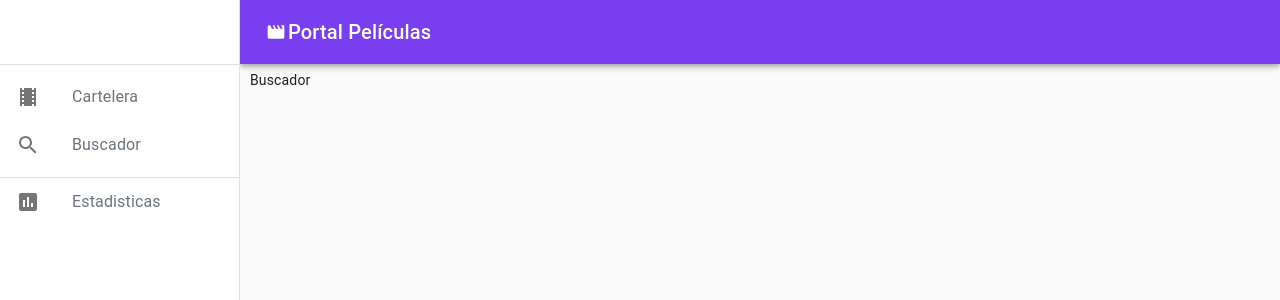
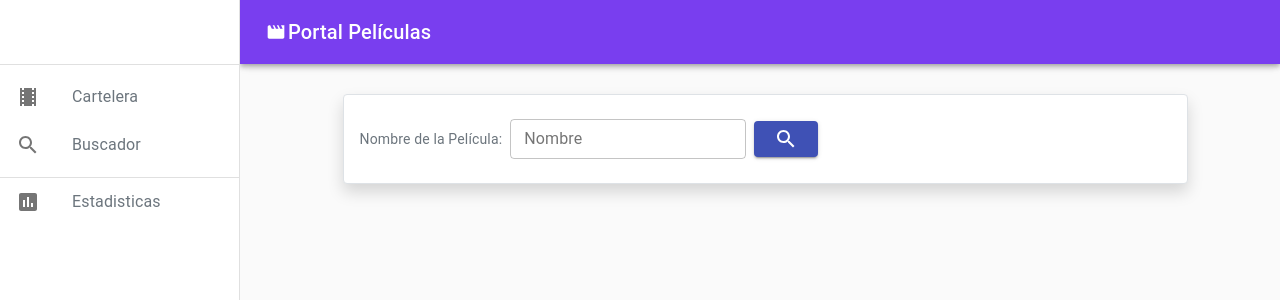
Before and after one commit to djimenezpalacios12/proyecto-final-gen-7-reactjs_dj, a React (Create React App) app: page /buscador in a window 1280 px wide. Shown: the top 300 px of the page. Built offline with nearby package versions, Linux system fonts and the light colour scheme; no server answers.

Commit message:
Feature: Custom Hooks, buscador de peliculas, otros

```diff
--- a/src/client/movies.js
+++ b/src/client/movies.js
@@ -15,7 +15,6 @@ export const theatresMovies = (value) => {
 };
 
 // Peliculas
-// /search/movie?api_key=4029d79d74e42928c21cfa6bcdf1eda4&query=algo&page=1
 export const getMovieInfo = (value) => {
   return client.get(`/search/movie?${api_key}&query=${value}&page=1`);
 };
--- a/src/components/inputField/inputField.js
+++ b/src/components/inputField/inputField.js
@@ -6,7 +6,7 @@ export default function InputField({ ...props }) {
     <Box
       component="div"
       sx={{
-        "& > :not(style)": { m: 1, width: "10ch" },
+        "& > :not(style)": { m: 1, width: "30ch" },
       }}
       noValidate
       autoComplete="off"
--- /dev/null
+++ b/src/hooks/useSearch.js
@@ -0,0 +1,25 @@
+import { useState } from "react";
+import { getMovieInfo } from "../client/movies";
+import { setLoading } from "../actions/index";
+import { useDispatch } from "react-redux";
+
+const useSearch = (nameMovie) => {
+  const [movie, setMovie] = useState("");
+  const dispatch = useDispatch();
+
+  async function getMovie(nameMovie) {
+    dispatch(setLoading(true));
+    try {
+      const data = await getMovieInfo(nameMovie);
+      setMovie(data.results);
+      dispatch(setLoading(false));
+    } catch (err) {
+      console.log(err);
+      dispatch(setLoading(false));
+    }
+  }
+
+  return { movie, getMovie };
+};
+
+export default useSearch;
--- a/src/index.js
+++ b/src/index.js
@@ -9,6 +9,7 @@ import App from "./routes/App";
 
 const initialState = {
   loading: false,
+  movies: [],
 };
 
 // Manejador de store
--- a/src/pages/buscador/Buscador.js
+++ b/src/pages/buscador/Buscador.js
@@ -1,29 +1,65 @@
-import React, { Fragment, useEffect, useState } from "react";
-import { getMovieInfo } from "../../client/movies";
+import React from "react";
+import { Formik, Form } from "formik";
+import { Button } from "@material-ui/core";
+import { Search } from "@material-ui/icons";
+import PosterContent from "../../components/poster/PosterContent";
+import InputField from "../../components/inputField/inputField";
+import useSearch from "../../hooks/useSearch";
+import MediaCard from "../../components/card/Card";
 
 const Buscador = () => {
-  const [movies, setMovies] = useState([]);
+  const { getMovie, movie } = useSearch();
 
-  // TODO: completar formulario sencillo de busqueda
-  useEffect(() => {
-    getMovieInfo("")
-      .then((data) => {
-        setMovies(data);
-      })
-      .catch((err) => {
-        console.log(err);
-      });
-  }, []);
-
-  console.log(movies);
+  const handleSubmit = (values) => {
+    console.log(values.nameMovie);
+    getMovie(values.nameMovie);
+  };
 
   return (
-    <Fragment>
-      <div className="margenes">Buscador</div>
-    </Fragment>
+    <Formik
+      initialValues={{
+        nameMovie: "",
+      }}
+      onSubmit={handleSubmit}
+    >
+      {({ values, handleChange }) => {
+        return (
+          <Form id="">
+            <div className="margenes">
+              <div className="row d-flex justify-content-center mt-4 m-2">
+                <PosterContent Boostrapt="col-12 col-lg-10 text-center d-lg-flex align-items-center">
+                  <span className="text-secondary">
+                    Nombre de la Película:{" "}
+                  </span>
+                  <InputField
+                    id="nameMovie"
+                    name="nameMovie"
+                    type="text"
+                    fullWidth
+                    label="Nombre"
+                    margin="none"
+                    size="small"
+                    value={values.nameMovie}
+                    onChange={handleChange}
+                    className="m-2"
+                    placeholder="Alien"
+                  />
+
+                  <Button type="submit" variant="contained" color="primary">
+                    <Search />
+                  </Button>
+                </PosterContent>
+
+                <div>
+                  <MediaCard movies={movie} />
+                </div>
+              </div>
+            </div>
+          </Form>
+        );
+      }}
+    </Formik>
   );
 };
 
 export default Buscador;
-
-//tt0187078
--- a/src/pages/cartelera/Cartelera.js
+++ b/src/pages/cartelera/Cartelera.js
@@ -47,7 +47,7 @@ const Cartelera = () => {
                   <h3>{`Cartelera ${values.año}`}</h3>
                 </PosterContent>
 
-                <PosterContent Boostrapt="col-12 col-lg-10 text-center d-flex align-items-center">
+                <PosterContent Boostrapt="col-12 col-lg-10 text-center d-lg-flex align-items-center">
                   <span className="text-secondary">
                     Consultar estrenos por año:{" "}
                   </span>
@@ -61,7 +61,7 @@ const Cartelera = () => {
                     size="small"
                     value={values.año}
                     onChange={handleChange}
-                    className="mx-2"
+                    className="m-2"
                     placeholder="2021"
                   />
 
@@ -70,7 +70,7 @@ const Cartelera = () => {
                   </Button>
                 </PosterContent>
 
-                <div className="">
+                <div>
                   <MediaCard movies={movies} />
                 </div>
               </div>
--- a/src/reducers/index.js
+++ b/src/reducers/index.js
@@ -6,6 +6,12 @@ const reducer = (state, action) => {
         loading: action.payload,
       };
 
+    case "SET_MOVIES_SEARCH":
+      return {
+        ...state,
+        movies: action.payload,
+      };
+
     default:
       return state;
   }
```
